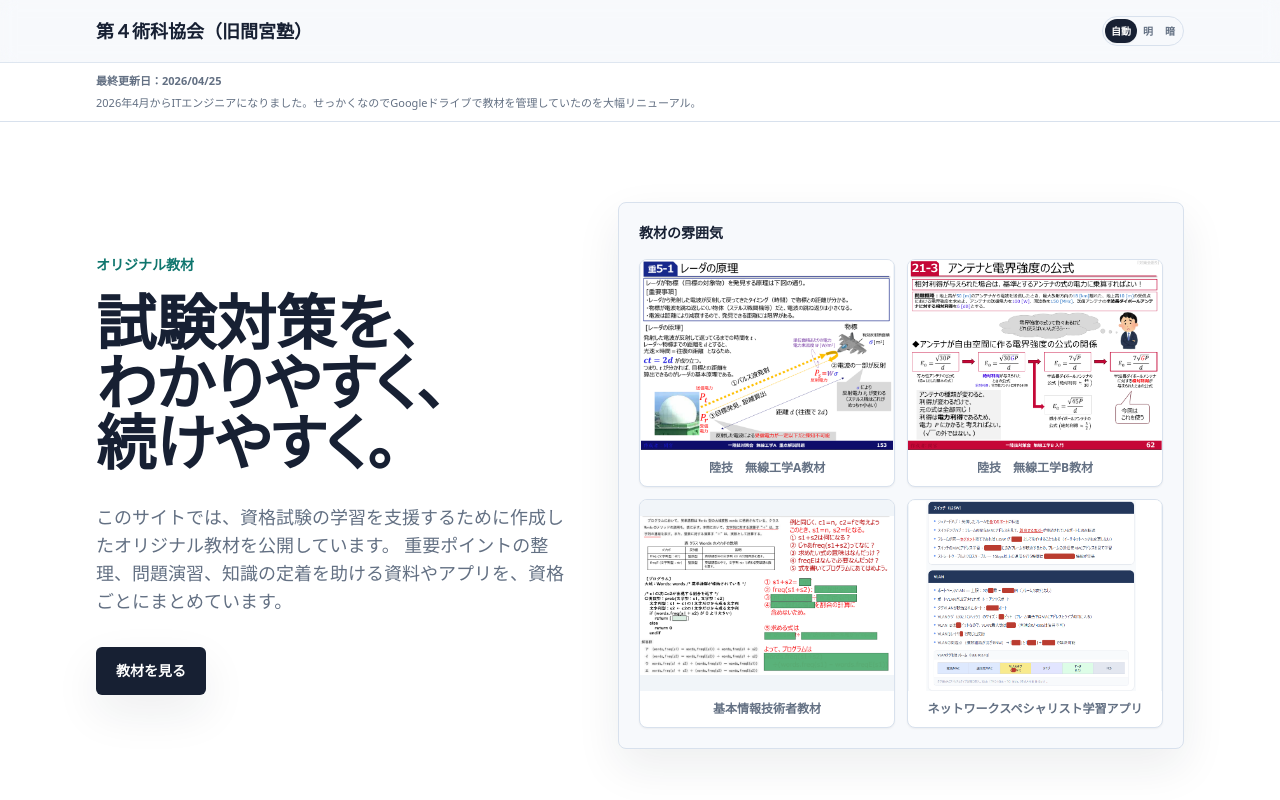
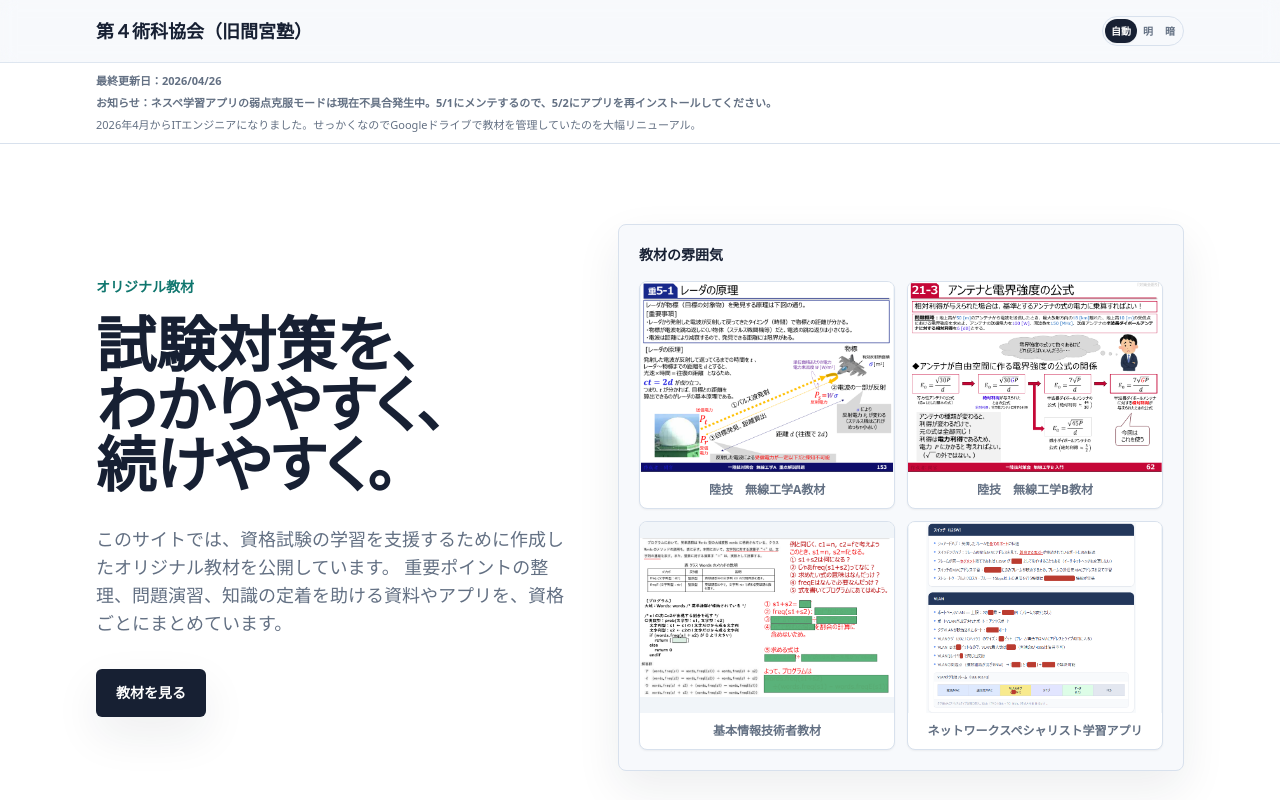
Before and after one commit to hmamiya52-bit/4th-TA_byMamiya, a Next.js app: page / in a window 1280 px wide. Shown: the top 800 px of the page. Built offline with nearby package versions, Linux system fonts and the light colour scheme.

Commit message:
Add network app maintenance notice

```diff
--- a/src/app/page.tsx
+++ b/src/app/page.tsx
@@ -73,7 +73,8 @@ export default function Home() {
 
       <section className="border-b border-line bg-surface">
         <div className="mx-auto flex max-w-6xl flex-col gap-0.5 px-5 py-2 text-[10px] leading-5 text-muted sm:px-6 sm:text-[11px] lg:px-8">
-          <p className="font-semibold">最終更新日：2026/04/25</p>
+          <p className="font-semibold">最終更新日：2026/04/26</p>
+          <p className="font-semibold">お知らせ：ネスペ学習アプリの弱点克服モードは現在不具合発生中。5/1にメンテするので、5/2にアプリを再インストールしてください。</p>
           <p>2026年4月からITエンジニアになりました。せっかくなのでGoogleドライブで教材を管理していたのを大幅リニューアル。</p>
         </div>
       </section>
```
